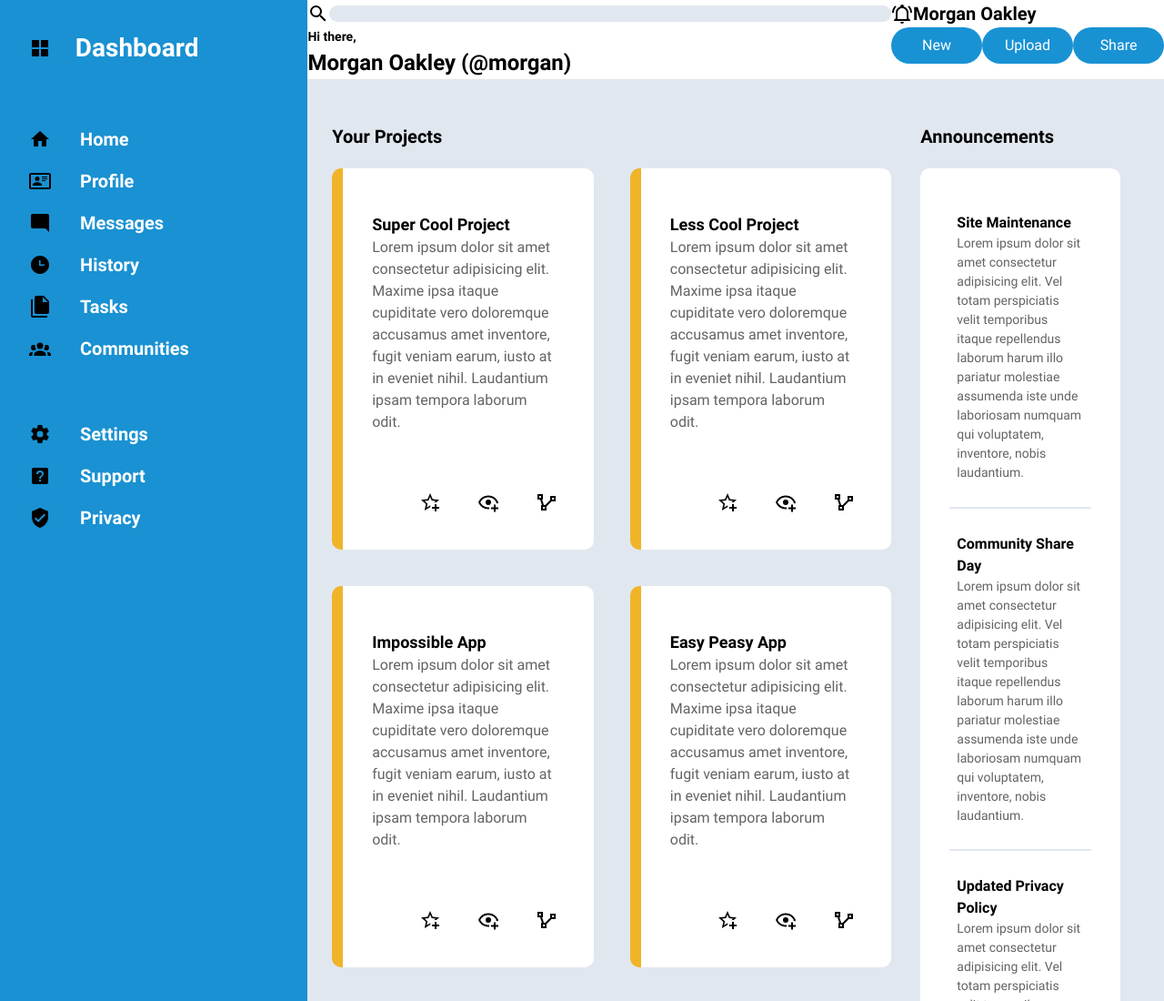
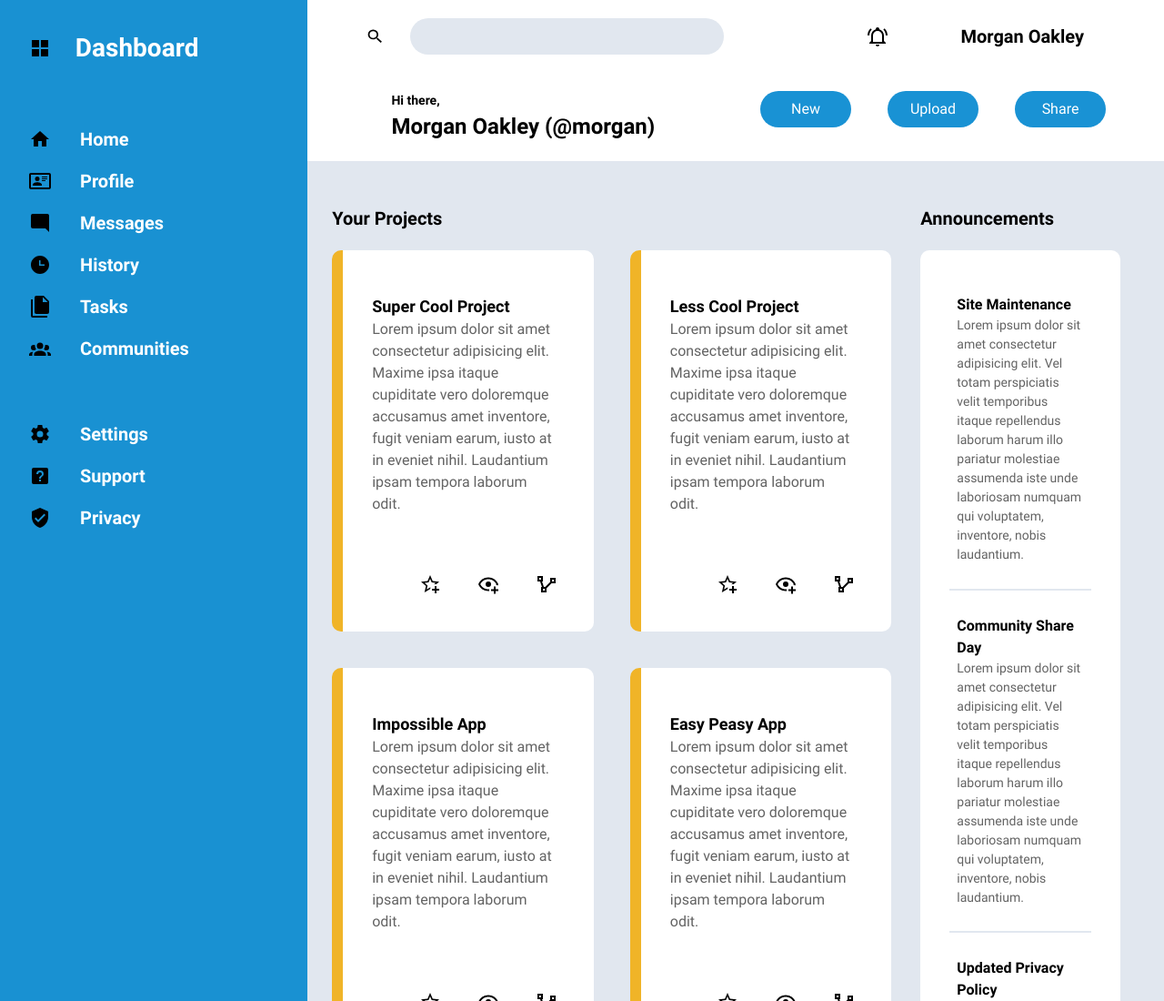
Before and after one commit to RRNofuente/admin-dashboard, a plain HTML site: page index.html in a window 1280 px wide. Shown: the top 1100 px of the page at 91% size. Drawn offline with Linux system fonts and the light colour scheme.

Commit message:
style: Style header section

```diff
--- a/style.css
+++ b/style.css
@@ -129,11 +129,15 @@ h4 {
         grid-template-areas:
             "search profile"
             "greetings buttons";
+        gap: var(--spc-700);
+
+        padding: var(--spc-200) var(--spc-900);
 
         & #header-greetings-wrapper {
             grid-area: greetings;
 
             display: flex;
+            gap: var(--spc-500);
 
             & p {
                 font-size: var(--fs-para-secondary);
@@ -143,8 +147,10 @@ h4 {
 
         & #header-buttons-wrapper {
             grid-area: buttons;
+            justify-self: end;
 
             display: flex;
+            gap: var(--spc-700);
         }
 
         & #search-bar-wrapper {
@@ -152,21 +158,30 @@ h4 {
 
             display: flex;
             align-items: center;
+            gap: var(--spc-500);
 
             & #search {
                 appearance: none;
                 width: 100%;
+                height: var(--spc-700);
+
+                padding: var(--spc-100);
                 border-radius: 20px;
                 border: none;
+
                 background-color: var(--bg-light-800);
             }
         }
 
         & #header-profile-wrapper {
             grid-area: profile;
+            justify-self: end;
 
             display: flex;
             align-items: center;
+            gap: var(--spc-700);
+
+            padding-right: var(--spc-300);
         }
     }
 }
```
